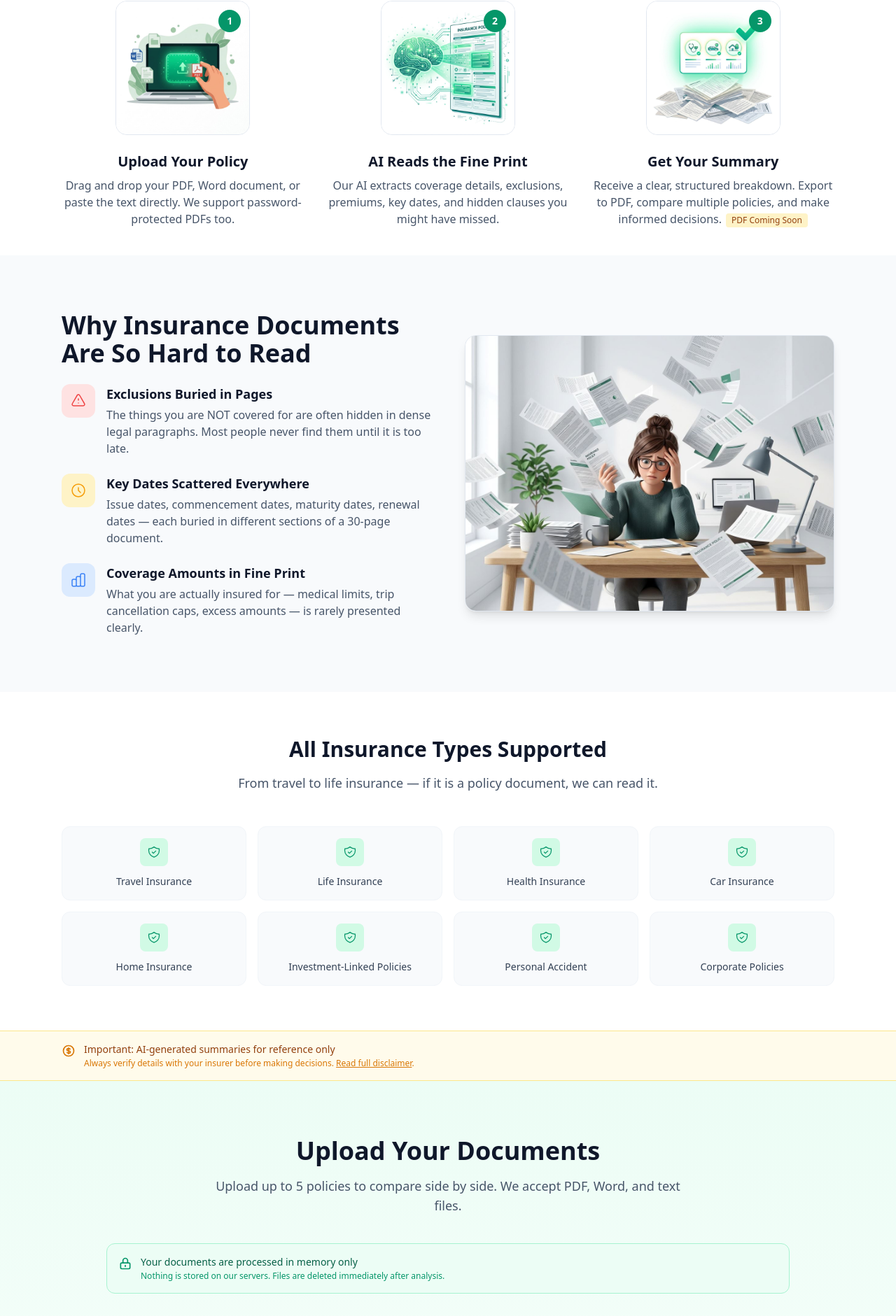
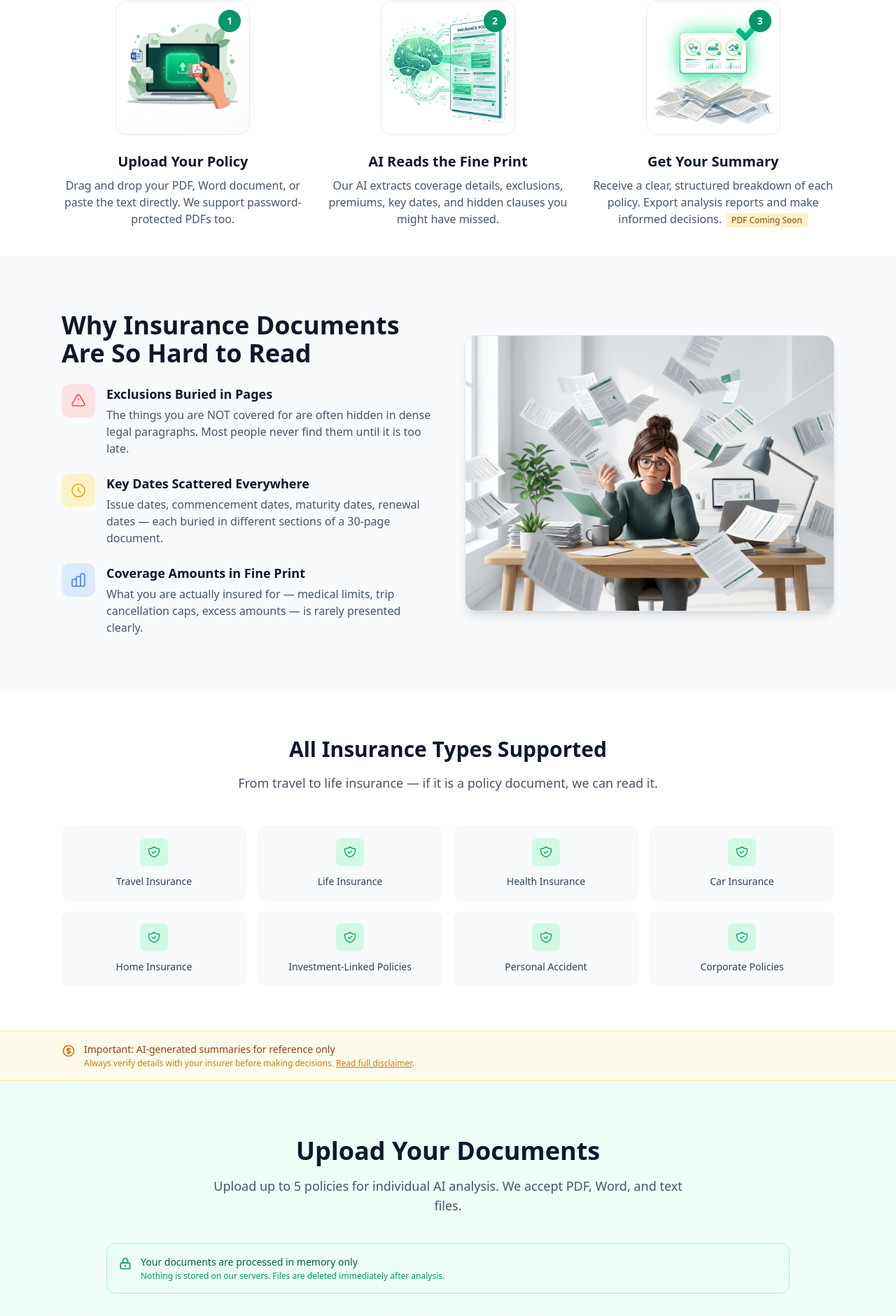
Before and after one commit to jpmoregain-eth/sg-travel-cover, a Next.js app: page / in a window 1280 px wide. Shown: the part 800-2681 px from the top of the page at 70% size. Built offline with nearby package versions, Linux system fonts and the light colour scheme.

Commit message:
Reword compare claims to individual analysis

```diff
--- a/pages/index.js
+++ b/pages/index.js
@@ -729,7 +729,7 @@ export default function Home() {
                 <div className="absolute top-3 right-3 w-8 h-8 rounded-full bg-emerald-600 text-white flex items-center justify-center text-sm font-bold">3</div>
               </div>
               <h3 className="text-xl font-semibold text-slate-900 mb-2">Get Your Summary</h3>
-              <p className="text-slate-600">Receive a clear, structured breakdown. Export to PDF, compare multiple policies, and make informed decisions.<span className="ml-1.5 inline-flex items-center px-2 py-0.5 rounded text-xs font-medium bg-amber-100 text-amber-800">PDF Coming Soon</span></p>
+              <p className="text-slate-600">Receive a clear, structured breakdown of each policy. Export analysis reports and make informed decisions.<span className="ml-1.5 inline-flex items-center px-2 py-0.5 rounded text-xs font-medium bg-amber-100 text-amber-800">PDF Coming Soon</span></p>
             </div>
           </div>
         </div>
@@ -833,7 +833,7 @@ export default function Home() {
           <div className="text-center mb-10">
             <h2 className="text-3xl sm:text-4xl font-bold text-slate-900 mb-4">Upload Your Documents</h2>
             <p className="text-lg text-slate-600 max-w-2xl mx-auto">
-              Upload up to 5 policies to compare side by side. We accept PDF, Word, and text files.
+              Upload up to 5 policies for individual AI analysis. We accept PDF, Word, and text files.
             </p>
           </div>
 
```
